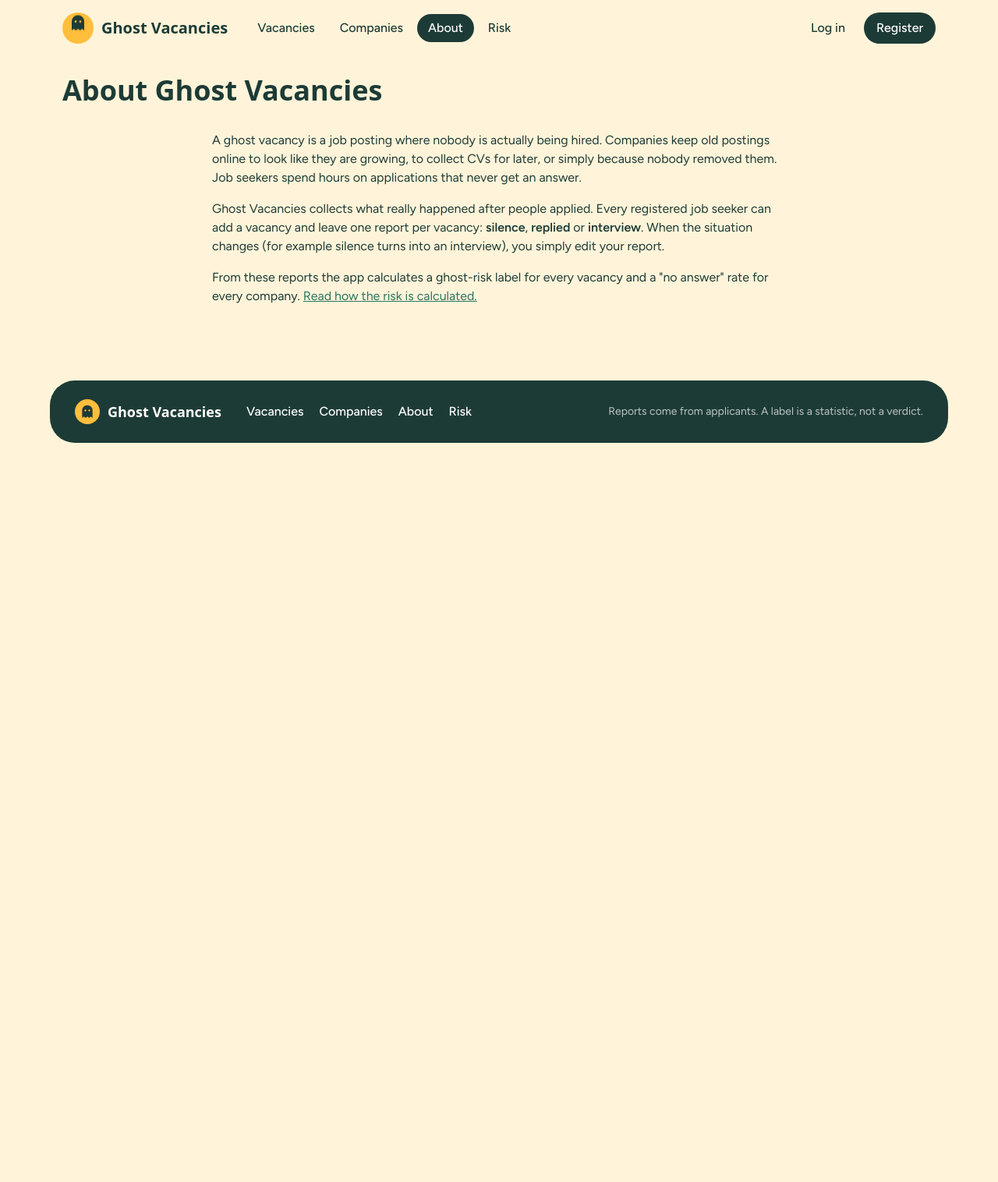
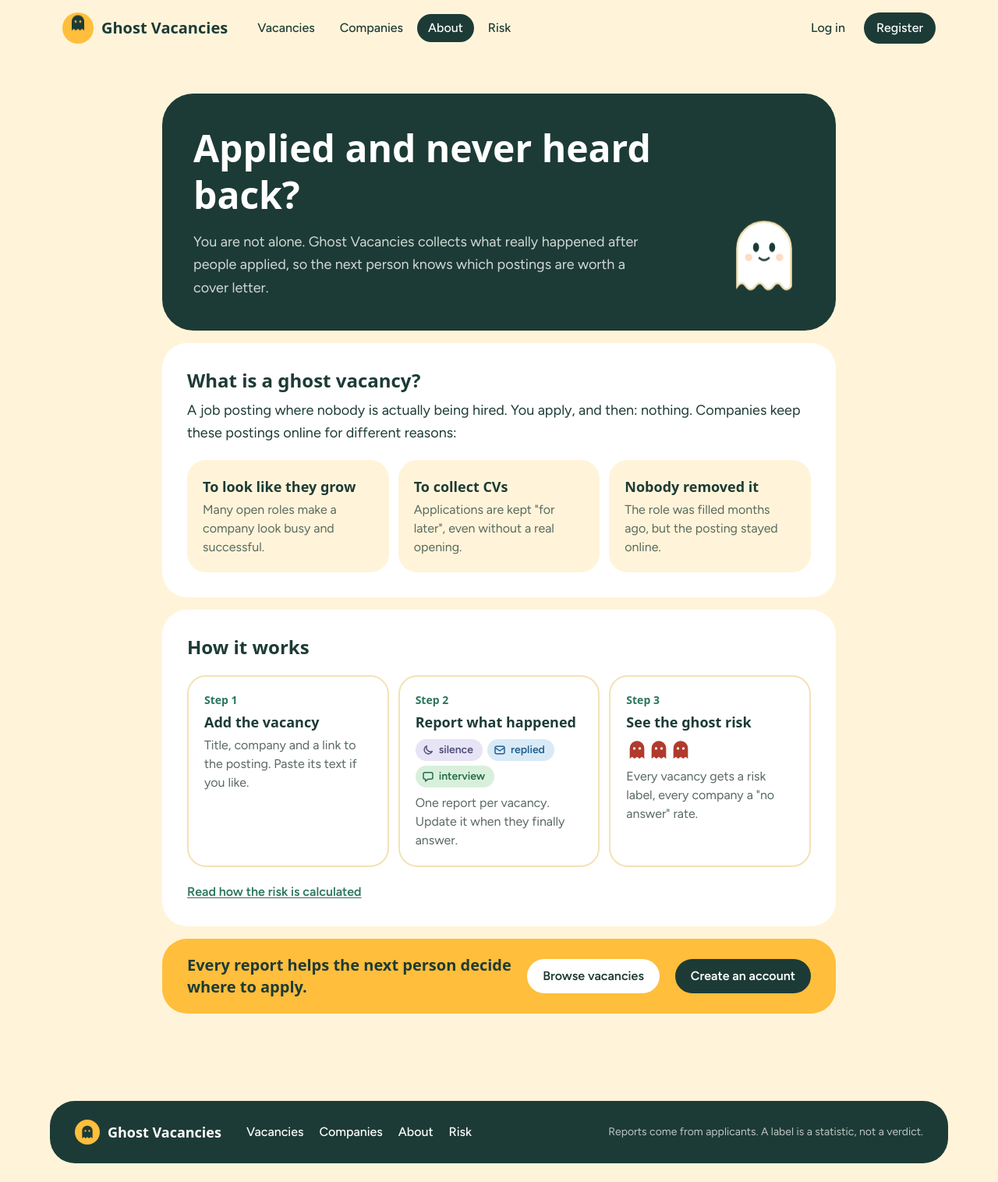
Before and after one commit to kreohes/ghost_vacancies, a Laravel app: page /about in a window 1280 px wide. Shown: the whole page at 78% size. Before the commit the page ends 568 px from the top, so only its background shows below. Run offline with Laravel 12, Linux system fonts and the light colour scheme; some libraries are stand-ins or nearby versions; some web fonts are replaced.

Commit message:
Design: about page with the ghost vacancy reasons and the three steps
Co-Authored-By: Claude Opus 5.5 <noreply@anthropic.com>

```diff
--- a/resources/views/pages/about.blade.php
+++ b/resources/views/pages/about.blade.php
@@ -1,24 +1,76 @@
 <x-app-layout>
-    <x-slot name="header">
-        <h2 class="font-display text-4xl font-bold">About Ghost Vacancies</h2>
-    </x-slot>
+    <div class="mx-auto max-w-4xl space-y-4 px-4 py-8 md:py-12">
+        <section class="flex flex-wrap items-end gap-x-8 gap-y-4 rounded-[2.5rem] bg-dusk p-6 text-white sm:p-10">
+            <div class="min-w-64 flex-1">
+                <h1 class="font-display text-4xl leading-tight font-bold sm:text-5xl">Applied and never heard back?</h1>
+                <p class="mt-4 max-w-xl text-lg leading-relaxed text-white/80">
+                    You are not alone. Ghost Vacancies collects what really happened after people applied,
+                    so the next person knows which postings are worth a cover letter.
+                </p>
+            </div>
+            <x-mascot class="h-28 w-26" />
+        </section>
 
-    <div class="max-w-3xl mx-auto py-8 px-4 space-y-4 text-dusk">
-        <p>
-            A ghost vacancy is a job posting where nobody is actually being hired. Companies keep old
-            postings online to look like they are growing, to collect CVs for later, or simply because
-            nobody removed them. Job seekers spend hours on applications that never get an answer.
-        </p>
-        <p>
-            Ghost Vacancies collects what really happened after people applied. Every registered job seeker
-            can add a vacancy and leave one report per vacancy: <strong>silence</strong>, <strong>replied</strong>
-            or <strong>interview</strong>. When the situation changes (for example silence turns into an
-            interview), you simply edit your report.
-        </p>
-        <p>
-            From these reports the app calculates a ghost-risk label for every vacancy and a
-            "no answer" rate for every company.
-            <a href="{{ route('risk') }}" class="text-fern underline">Read how the risk is calculated.</a>
-        </p>
+        <section class="rounded-4xl bg-white p-6 sm:p-8">
+            <h2 class="font-display text-2xl font-semibold">What is a ghost vacancy?</h2>
+            <p class="mt-2 text-lg leading-relaxed">
+                A job posting where nobody is actually being hired. You apply, and then: nothing.
+                Companies keep these postings online for different reasons:
+            </p>
+            <ul class="mt-5 grid gap-3 sm:grid-cols-3">
+                <li class="rounded-3xl bg-butter p-5">
+                    <p class="font-display text-lg font-semibold">To look like they grow</p>
+                    <p class="mt-1 text-moss">Many open roles make a company look busy and successful.</p>
+                </li>
+                <li class="rounded-3xl bg-butter p-5">
+                    <p class="font-display text-lg font-semibold">To collect CVs</p>
+                    <p class="mt-1 text-moss">Applications are kept "for later", even without a real opening.</p>
+                </li>
+                <li class="rounded-3xl bg-butter p-5">
+                    <p class="font-display text-lg font-semibold">Nobody removed it</p>
+                    <p class="mt-1 text-moss">The role was filled months ago, but the posting stayed online.</p>
+                </li>
+            </ul>
+        </section>
+
+        <section class="rounded-4xl bg-white p-6 sm:p-8">
+            <h2 class="font-display text-2xl font-semibold">How it works</h2>
+            <ol class="mt-5 grid gap-3 md:grid-cols-3">
+                <li class="rounded-3xl border-2 border-crust p-5">
+                    <p class="font-display text-sm font-semibold text-fern">Step 1</p>
+                    <p class="mt-1 font-display text-lg font-semibold">Add the vacancy</p>
+                    <p class="mt-1 text-moss">Title, company and a link to the posting. Paste its text if you like.</p>
+                </li>
+                <li class="rounded-3xl border-2 border-crust p-5">
+                    <p class="font-display text-sm font-semibold text-fern">Step 2</p>
+                    <p class="mt-1 font-display text-lg font-semibold">Report what happened</p>
+                    <p class="mt-2 flex flex-wrap gap-1.5">
+                        <x-status-pill status="silence" />
+                        <x-status-pill status="replied" />
+                        <x-status-pill status="interview" />
+                    </p>
+                    <p class="mt-2 text-moss">One report per vacancy. Update it when they finally answer.</p>
+                </li>
+                <li class="rounded-3xl border-2 border-crust p-5">
+                    <p class="font-display text-sm font-semibold text-fern">Step 3</p>
+                    <p class="mt-1 font-display text-lg font-semibold">See the ghost risk</p>
+                    <p class="mt-2 text-high"><x-risk-ghosts label="high" size="size-7" /></p>
+                    <p class="mt-2 text-moss">Every vacancy gets a risk label, every company a "no answer" rate.</p>
+                </li>
+            </ol>
+            <p class="mt-5">
+                <a href="{{ route('risk') }}" class="font-semibold text-fern underline underline-offset-2">Read how the risk is calculated</a>
+            </p>
+        </section>
+
+        <section class="flex flex-wrap items-center gap-x-5 gap-y-3 rounded-4xl bg-lamp p-5 sm:px-8">
+            <p class="min-w-48 flex-1 font-display text-xl font-semibold">Every report helps the next person decide where to apply.</p>
+            <a href="{{ route('vacancies.index') }}" class="rounded-full bg-white px-5 py-2.5 font-semibold hover:bg-butter">Browse vacancies</a>
+            @auth
+                <a href="{{ route('userzone.reports.create') }}" class="rounded-full bg-dusk px-5 py-2.5 font-semibold text-white hover:bg-fern">Leave a report</a>
+            @else
+                <a href="{{ route('register') }}" class="rounded-full bg-dusk px-5 py-2.5 font-semibold text-white hover:bg-fern">Create an account</a>
+            @endauth
+        </section>
     </div>
 </x-app-layout>
```
